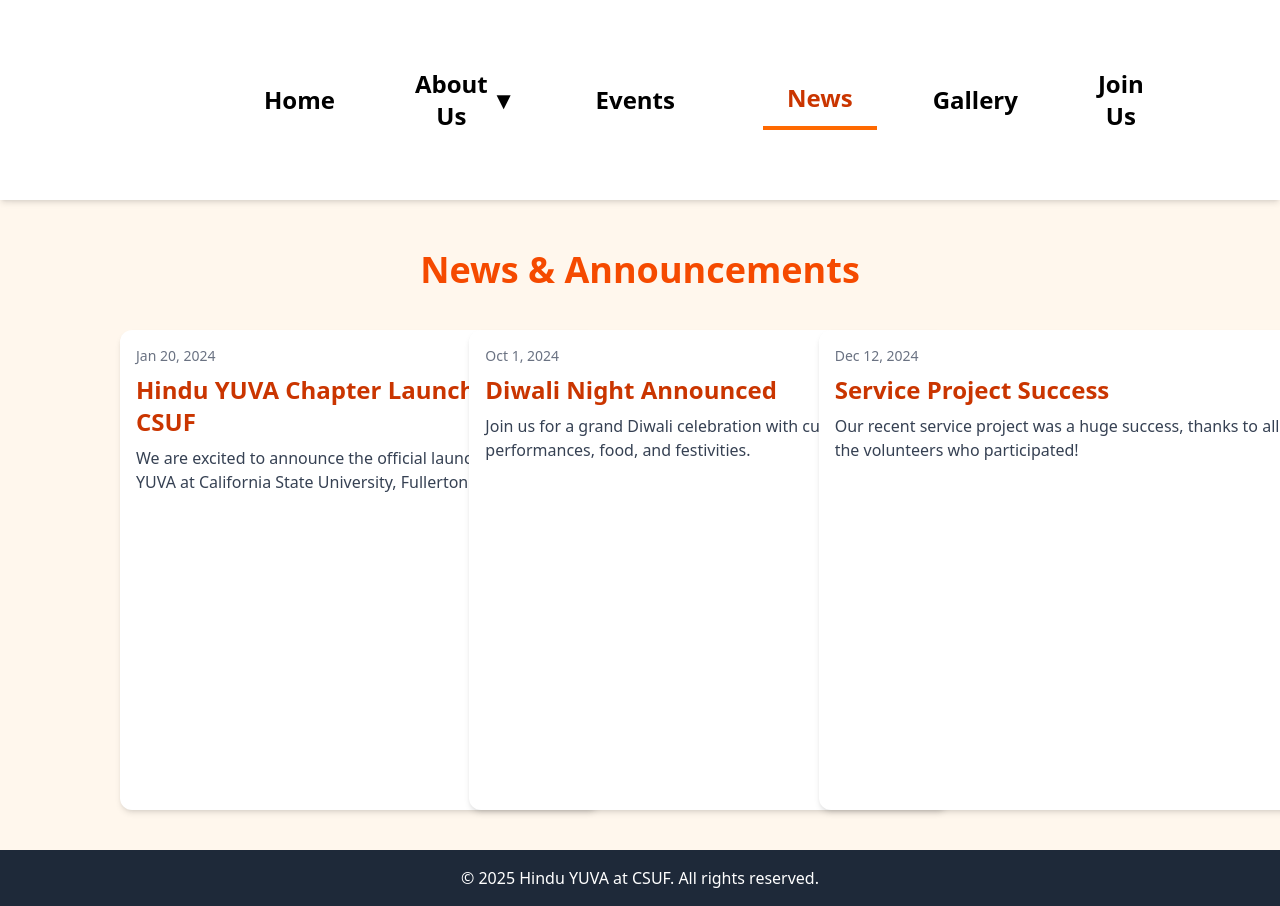
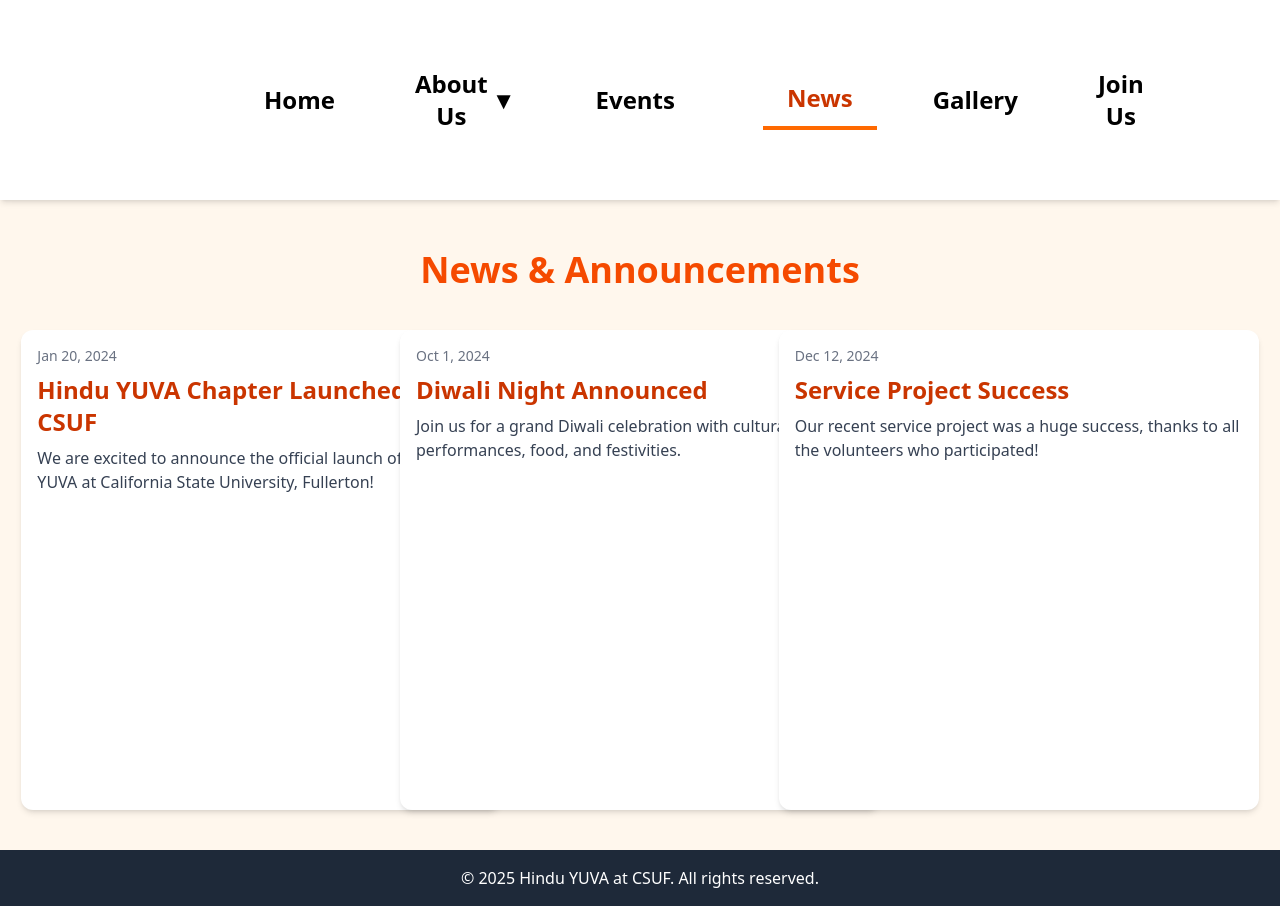
Before and after one commit to MYASHWANTHREDDY/HINDU-YUVA, a React (Vite) app: page /news in a window 1280 px wide. Built offline with nearby package versions, Linux system fonts and the light colour scheme.

Commit message:
news page updated

```diff
--- a/src/pages/News.jsx
+++ b/src/pages/News.jsx
@@ -31,7 +31,7 @@
   return (
   <div className="pt-[200px] p-10 min-h-screen bg-orange-50">
       <h1 className="text-4xl font-bold text-orange-600 mb-10 text-center">News & Announcements</h1>
-      <div className="grid grid-cols-1 md:grid-cols-3 gap-2 px-8 md:px-20">
+      <div className="grid grid-cols-1 md:grid-cols-3  mx-auto px-8 justify-items-center">
         {news.map((item, idx) => (
           <div
             key={idx}
```
